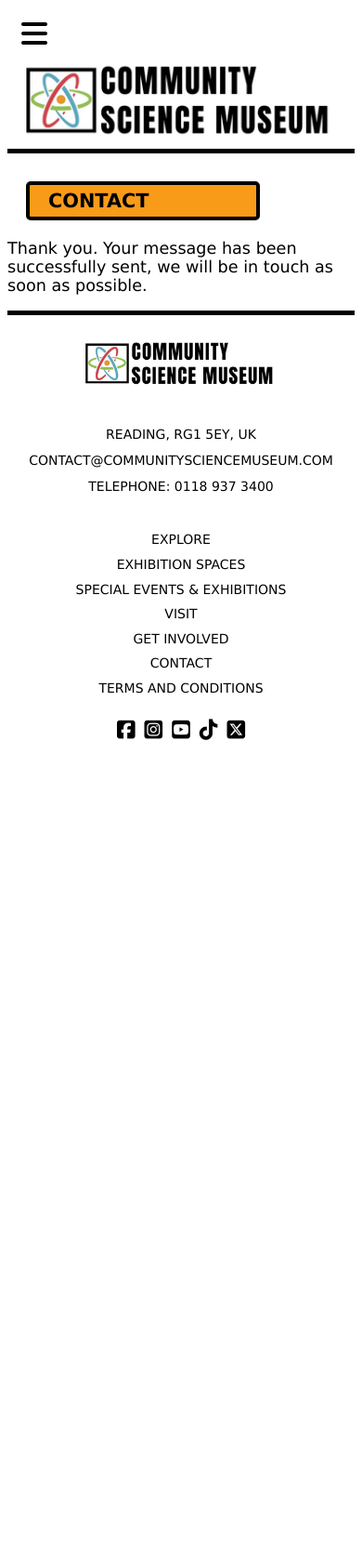
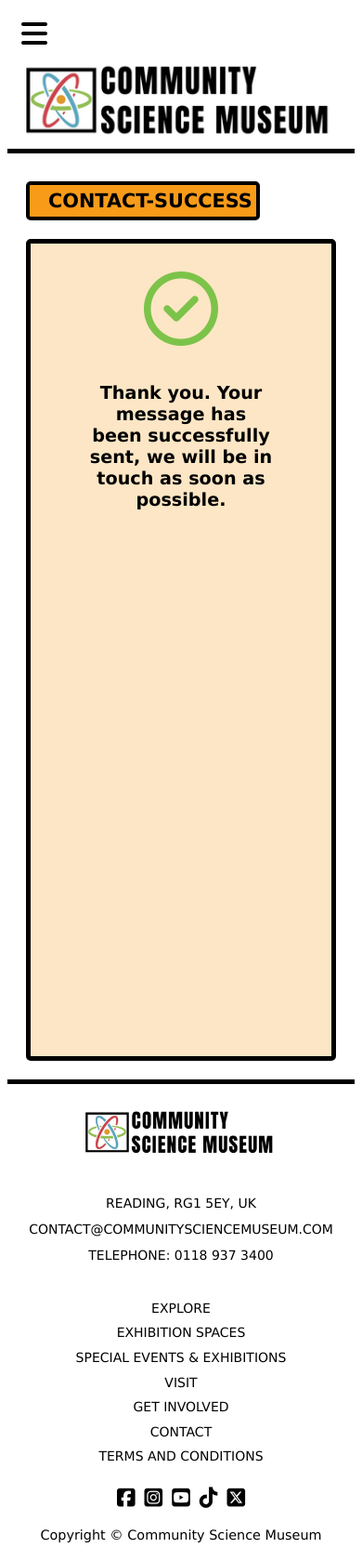
Before and after one commit to camiP89/Semester-Project-1, a plain HTML site: page pages/contact-success.html in a window 390 px wide. Shown: the whole page at 93% size. Before the commit the page ends 844 px from the top, so only its background shows below. Drawn offline with Linux system fonts and the light colour scheme; a web font is replaced by a local one.

Commit message:
Deleted contact-success.html and created new one. Styled contact-success.html page. Added styling to copyright.
Deleted contact-success.html and created new one. Styled contact-success.html page. Added styling to copyright.

```diff
--- a/pages/contact-success.html
+++ b/pages/contact-success.html
@@ -34,6 +34,7 @@
                 <li><a href="get-involved.html" class="get-involved">Get Involved</a></li>
                 <li><a href="tour-guide.html" class="tour-guide">Tour guide</a></li>
                 <li><a href="../contact.html" class="contact">Contact</a></li>
+            </ul>
         </nav>
         <div class="logo-container">
             <a href="/index.html" class="logo-link">
@@ -42,8 +43,13 @@
         </div>
     </header>
     <main>
-        <h1>Contact</h1>
-        <p class="success">Thank you. Your message has been successfully sent, we will be in touch as soon as possible.</p>
+        <h1>Contact-Success</h1>
+        <div class="contact-success-container">
+            <div class="green-tick">
+                <i class="fa-regular fa-circle-check"></i>
+            </div>
+            <p class="message-sent">Thank you. Your message has been successfully sent, we will be in touch as soon as possible.</p>
+        </div>
     </main>
     <footer>
         <div class="logo-container-footer">
@@ -82,6 +88,7 @@
                 <i class="fa-brands fa-square-x-twitter"></i>
             </a>
         </div>
+        <p class="copyright">Copyright &copy Community Science Museum</p>
     </footer>
 </body>
 </html>
--- a/styles/contact-success.css
+++ b/styles/contact-success.css
@@ -0,0 +1,40 @@
+.contact-success-container {
+    display: flex;
+    flex-direction: column;
+    align-items: center;
+    padding-top: 30px;
+    margin: 20px;
+    height: 100vh;
+    background-color: #F89B1940;
+    border: 5px solid #000;
+    border-radius: 5px;
+}
+
+.green-tick i {
+    font-size: 5rem;
+    color: #7CC34A;
+    margin-bottom: 20px;
+}
+
+.message-sent {
+    text-align: center;
+    font-weight: bold;
+    max-width: 200px;
+    padding: 0 20px;
+}
+
+@media (min-width:600px) {
+    .contact-success-container {
+        padding-top: 10px;
+        margin: 50px;
+    }
+
+    .green-tick {
+        font-size: 6rem;
+    }
+
+    .message-sent {
+        max-width: 400px;
+    }
+
+}
--- a/styles/styles.css
+++ b/styles/styles.css
@@ -1,6 +1,6 @@
 body {
     font-family: "Atma", Verdana, Geneva, Tahoma, sans-serif;
-    font-size: 1.1rem;
+    font-size: 1.2rem;
     font-weight: 500;
 }
 
@@ -156,7 +156,8 @@ nav ul li:checked {
     background-color: #7CC34A;
     color: #000;
     text-decoration: none;
-    font-size: 1.1rem;
+    font-size: 1.2rem;
+    letter-spacing: 1px;
     text-transform: uppercase;
     font-weight: bold;
     border: 3px solid #000;
@@ -164,6 +165,12 @@ nav ul li:checked {
     padding: 5px;
     box-shadow: 0px 4px 4px 0px rgba(0, 0, 0, 0.25);
     cursor: pointer;
+}
+
+.cta:hover,
+.cta:focus {
+    color: #000;
+    background-color: #F89B19;
 }
 
 
@@ -218,7 +225,7 @@ footer a {
     align-items: center;
     gap: 10px;
     padding-top: 10px;
-    padding-bottom: 20px;
+    padding-bottom: 10px;
 }
 
 footer a:hover,
@@ -230,7 +237,12 @@ footer a:focus {
 }
 
 .copyright {
-    display: block;
+    display: flex;
+    justify-content: center;
+    align-items: center;
+    font-size: 0.9rem;
+    margin-bottom: 20px;
+    margin-top: 0;
 }
 
 @media (min-width: 600px) {
```
Also changed, not shown: contact.html (+1 -1 lines), styles/contact.css (+7 -0 lines). Lines whose indentation alone changed are shown as unchanged.
